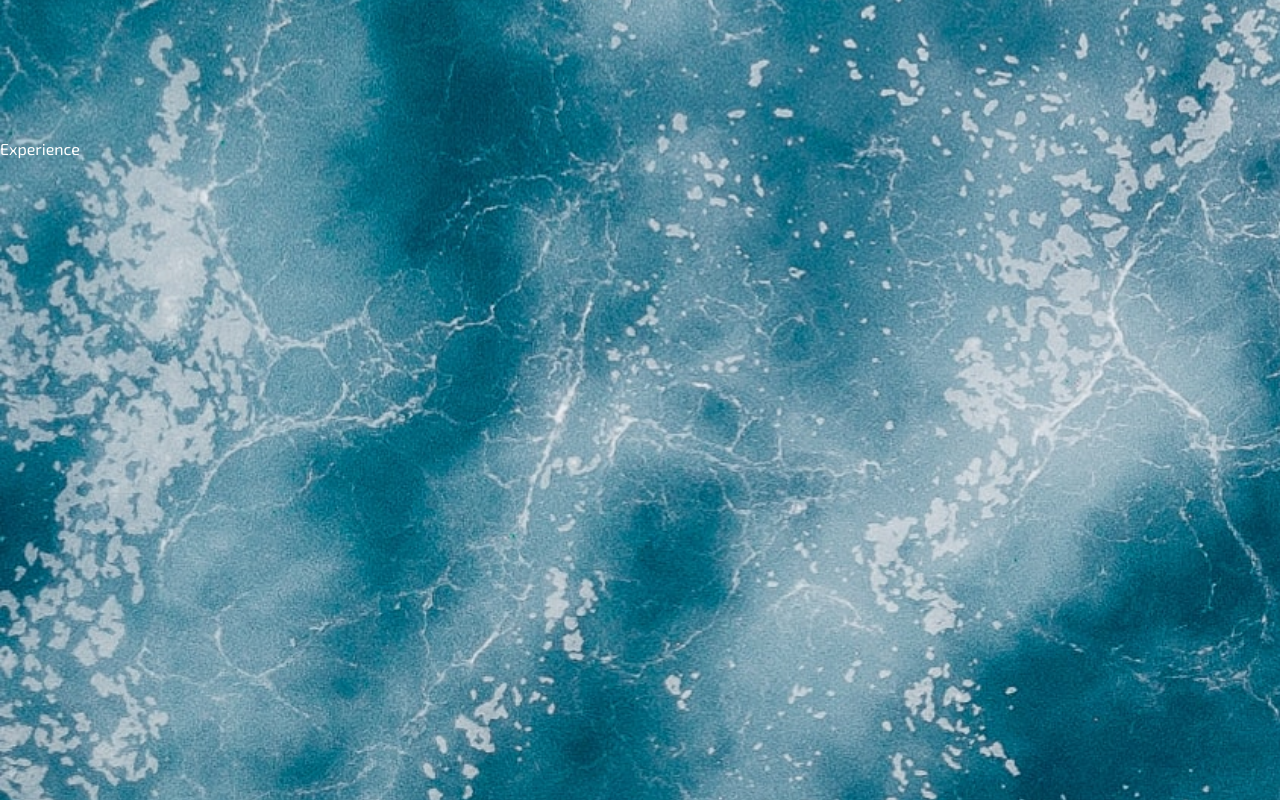
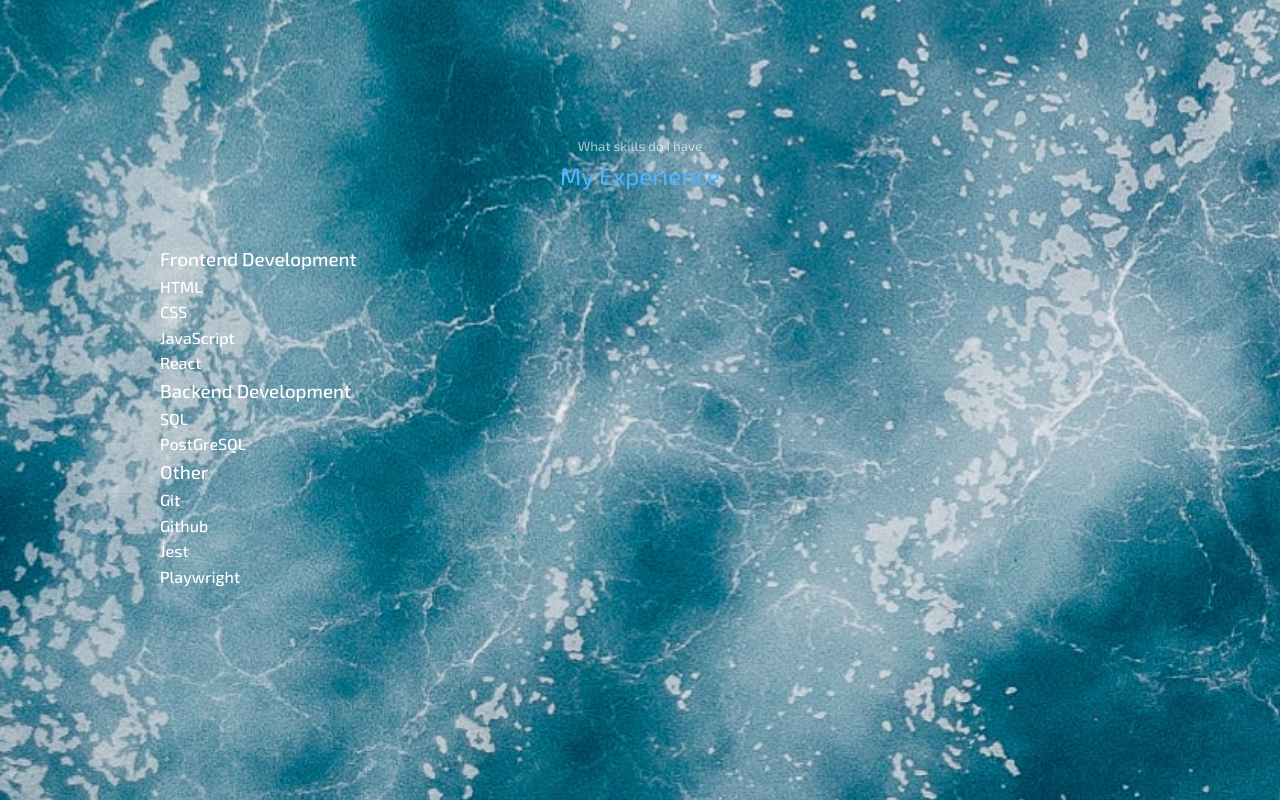
Before and after one commit to Trip25/MyPortfolio, a React (Create React App) app in the folder myportfolio/: page / in a window 1280 px wide. Shown: the part 1720-2520 px from the top of the page. Built offline with nearby package versions, Linux system fonts and the light colour scheme; the HTML template or start-up script is replaced by a standard one.

Commit message:
now working on my experience, got basic styling of what I want on page. Need to add images

```diff
--- a/myportfolio/src/components/AboutMe/AboutMe.jsx
+++ b/myportfolio/src/components/AboutMe/AboutMe.jsx
@@ -45,7 +45,8 @@
         I am passionate about creating applications that are user-friendly and accessible to all. I am currently looking for a role as a junior developer.
       </p>
 
-        <a href="#contact" className='btn-holler'> Talk to me </a>
+      <a href="#contact" className='btn btn-primary'> Talk to me </a>
+
       </div>
     </div>
     </section>
--- a/myportfolio/src/components/AboutMe/aboutme.css
+++ b/myportfolio/src/components/AboutMe/aboutme.css
@@ -112,4 +112,7 @@
         margin: 1rem 0 1.5rem;
         text-align: center;
     }
+    .aboutme__text p{
+        margin: 1.5rem 0;
+    }
  }
--- a/myportfolio/src/components/Experience/Experience.jsx
+++ b/myportfolio/src/components/Experience/Experience.jsx
@@ -3,7 +3,50 @@
 
 const Experience = () => {
   return (
-    <section id='experience'>Experience</section>
+    <section id='experience'>
+    <h5>What skills do I have</h5>
+    <h2>My Experience</h2>
+
+    <div className='container experience__container'>
+      <div className='experience__frontend'>
+        <h3>Frontend Development</h3>
+        <div className='experience__content'>
+        <article className='experience__article'>
+          {/* To ADD
+          HTML CSS JAVASCRIPT REACT  */}
+          <h4>HTML</h4>
+          <h4>CSS</h4>
+          <h4>JavaScript</h4>
+          <h4>React</h4>
+        </article>
+        </div>
+      </div>
+      <div className='experience__backend'>
+        <h3 >Backend Development</h3>
+        <div className='experience__content'>
+        <article className='experience__article'>
+        {/* To ADD
+          SQL databases  */}
+          <h4>SQL</h4>
+          <h4>PostGreSQL</h4>
+        </article>
+        </div>
+      </div>
+      <div className='experience__other'>
+        <h3>Other</h3>
+        <div className='experience__content'>
+        <article className='experience__article'>
+        {/* To ADD
+          GIT GITHUB TESTING? JEST PLAYWRIGHT VERCEL*/}
+          <h4>Git</h4>
+          <h4>Github</h4>
+          <h4>Jest</h4>
+          <h4>Playwright</h4>
+        </article>
+        </div>
+      </div>
+    </div>
+    </section>
   )
 }
 
```
